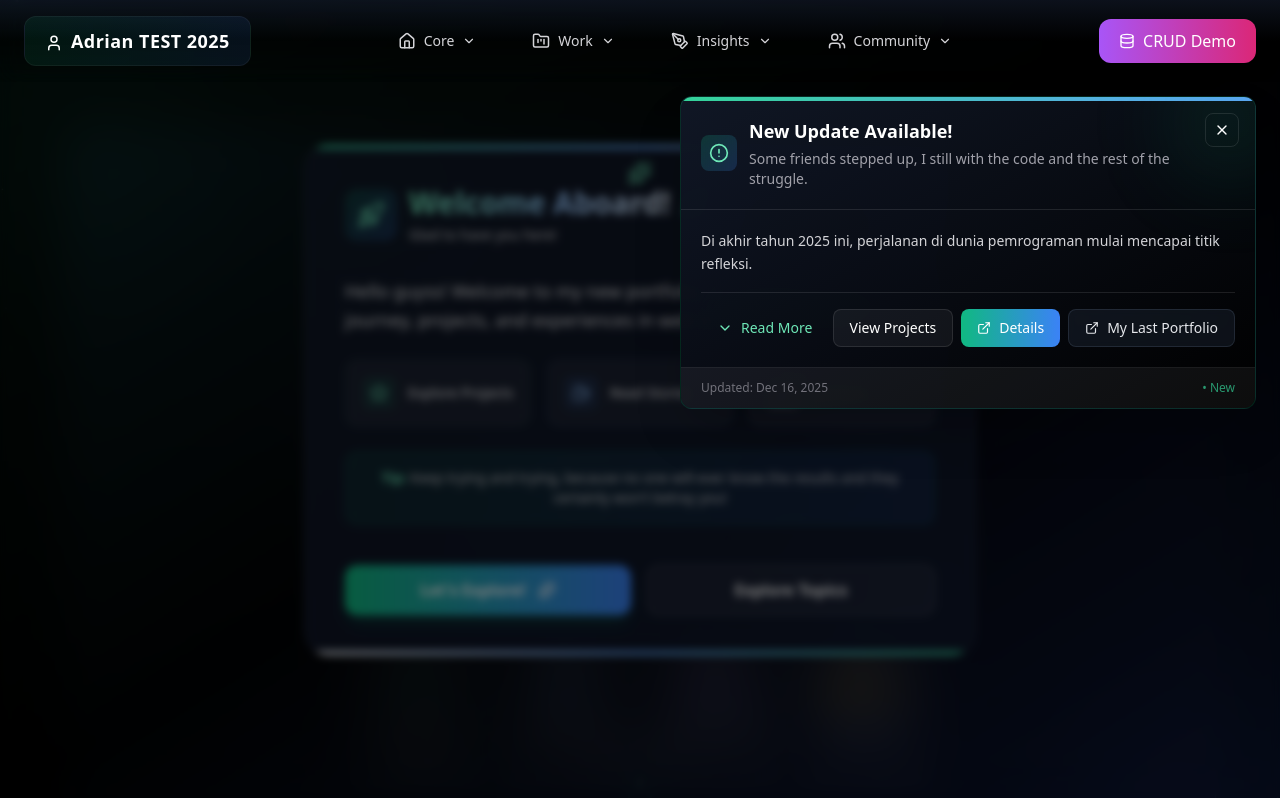
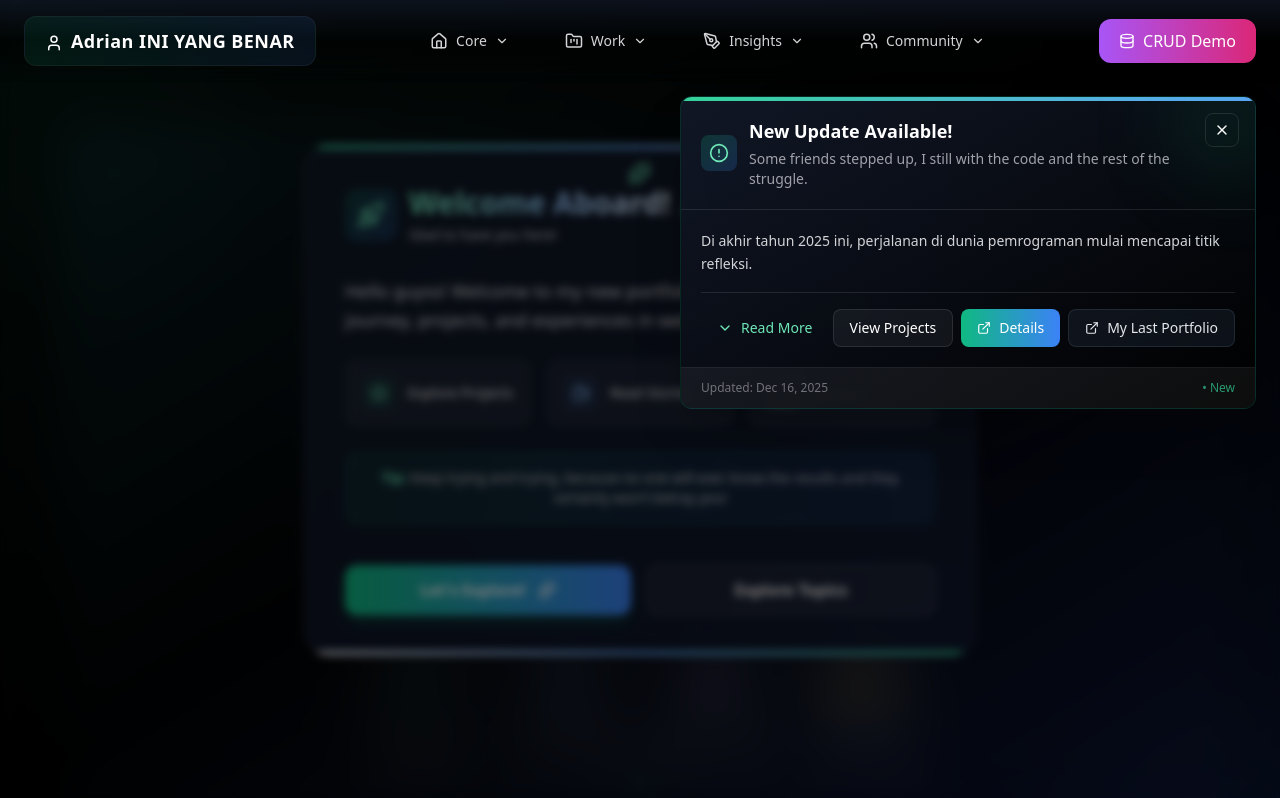
Before and after one commit to AdrianAlfauzan/PORTFOLIO-2025, a Next.js app: page / in a window 1280 px wide. Shown: the top 798 px of the page. Built offline with nearby package versions, Linux system fonts and the light colour scheme.

Commit message:
rename navbar

```diff
--- a/components/Navbar.tsx
+++ b/components/Navbar.tsx
@@ -198,7 +198,7 @@ export default function Navbar() {
                 ) : (
                   <>
                     <User size={18} className="inline mr-2 align-middle" />
-                    Adrian TEST 2025
+                    Adrian INI YANG BENAR
                   </>
                 )}
               </span>
```
